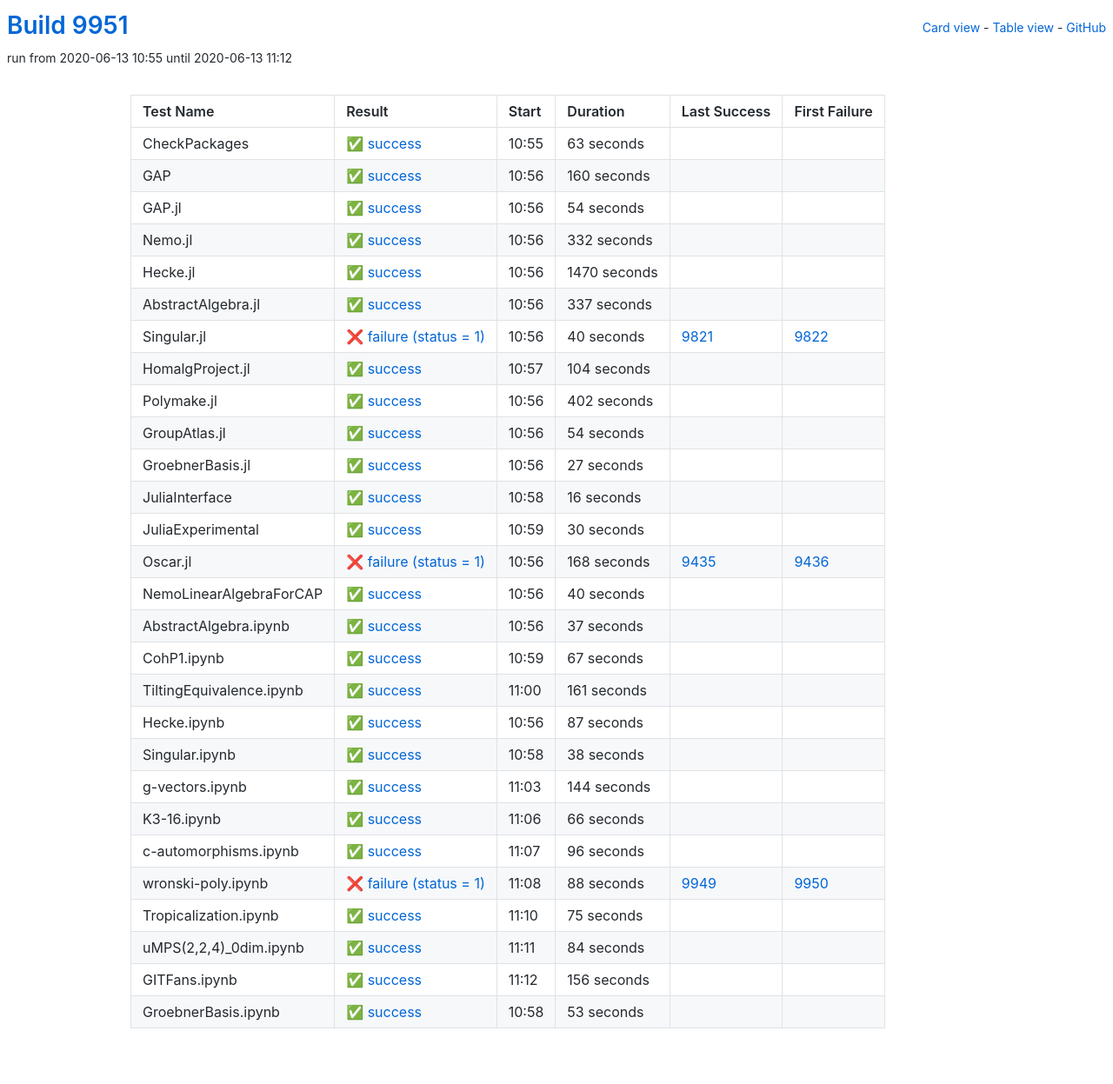
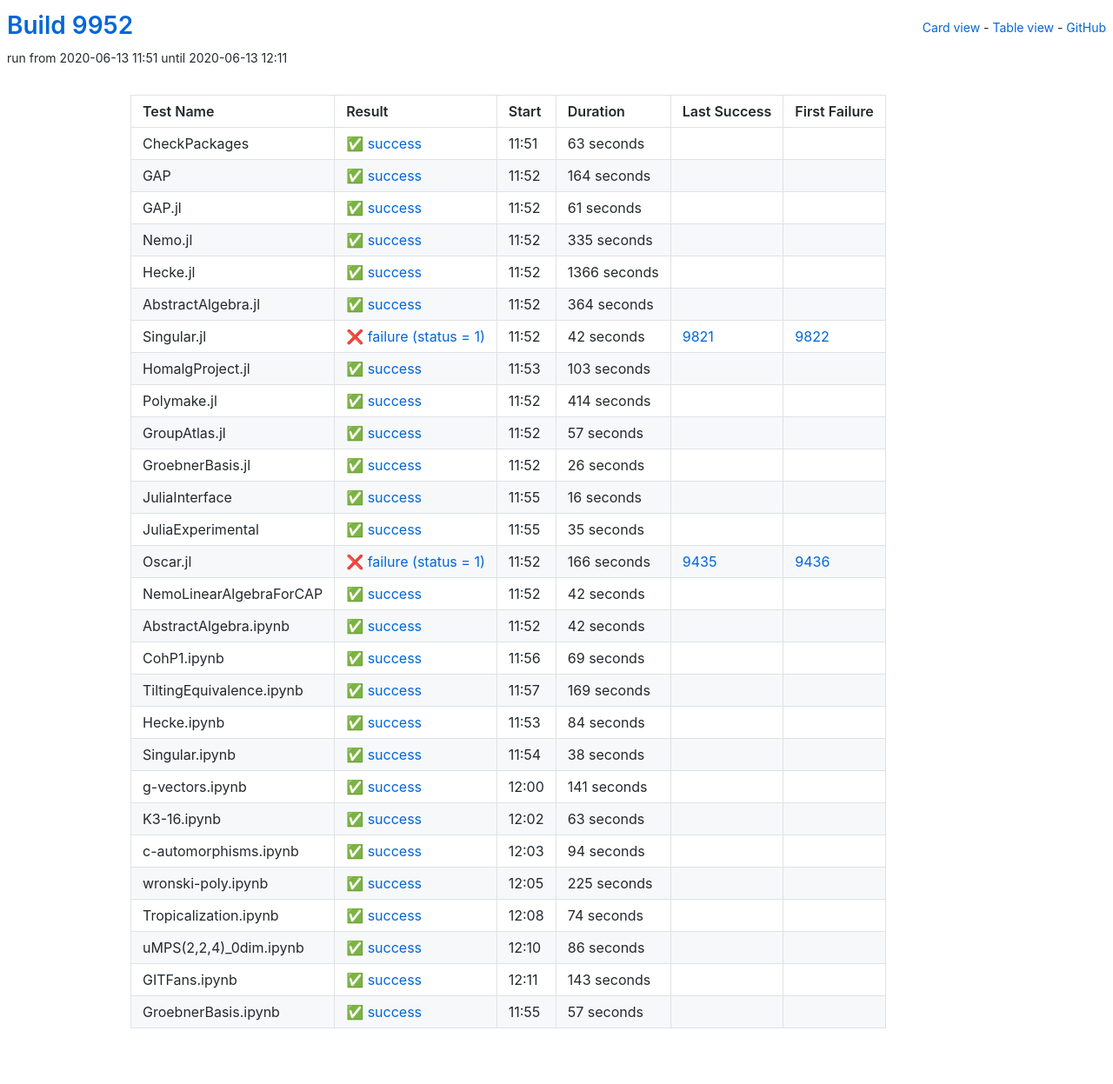
Before and after one commit to oscar-system/oscar-ci-status, a Jekyll site: the page built from table.html, in a window 1280 px wide. Shown: the whole page at 87% size. Built offline with Jekyll 4.4.1, drawn with Linux system fonts in a browser that asks for light colours.

Commit message:
Build #9952

```diff
--- a/_data/ci.yml
+++ b/_data/ci.yml
@@ -1,6 +1,6 @@
 ---
-build: 9951
-build_url: https://oscarci.mathematik.uni-kl.de/job/oscar/9951/
+build: 9952
+build_url: https://oscarci.mathematik.uni-kl.de/job/oscar/9952/
 job: oscar
 organization: oscar-system
 repo: oscar-ci-status
@@ -8,8 +8,8 @@
 tests:
 - name: CheckPackages
   id: checkpackages
-  log: https://oscarci.mathematik.uni-kl.de/job/oscar/9951/artifact/logs/build-9951/CheckPackages.log
-  start: 2020-06-13 10:55
+  log: https://oscarci.mathematik.uni-kl.de/job/oscar/9952/artifact/logs/build-9952/CheckPackages.log
+  start: 2020-06-13 11:51
   success: true
   exitcode: 0
   status: success
@@ -20,128 +20,128 @@
   first_failure_url:
 - name: GAP
   id: gap
-  log: https://oscarci.mathematik.uni-kl.de/job/oscar/9951/artifact/logs/build-9951/GAP.log
-  start: 2020-06-13 10:56
+  log: https://oscarci.mathematik.uni-kl.de/job/oscar/9952/artifact/logs/build-9952/GAP.log
+  start: 2020-06-13 11:52
   success: true
   exitcode: 0
   status: success
-  duration: 160
+  duration: 164
   last_success: false
   last_success_url:
   first_failure: false
   first_failure_url:
 - name: GAP.jl
   id: gap-jl
-  log: https://oscarci.mathematik.uni-kl.de/job/oscar/9951/artifact/logs/build-9951/GAP.jl.log
-  start: 2020-06-13 10:56
+  log: https://oscarci.mathematik.uni-kl.de/job/oscar/9952/artifact/logs/build-9952/GAP.jl.log
+  start: 2020-06-13 11:52
   success: true
   exitcode: 0
   status: success
-  duration: 54
+  duration: 61
   last_success: false
   last_success_url:
   first_failure: false
   first_failure_url:
 - name: Nemo.jl
   id: nemo-jl
-  log: https://oscarci.mathematik.uni-kl.de/job/oscar/9951/artifact/logs/build-9951/Nemo.jl.log
-  start: 2020-06-13 10:56
+  log: https://oscarci.mathematik.uni-kl.de/job/oscar/9952/artifact/logs/build-9952/Nemo.jl.log
+  start: 2020-06-13 11:52
   success: true
   exitcode: 0
   status: success
-  duration: 332
+  duration: 335
   last_success: false
   last_success_url:
   first_failure: false
   first_failure_url:
 - name: Hecke.jl
   id: hecke-jl
-  log: https://oscarci.mathematik.uni-kl.de/job/oscar/9951/artifact/logs/build-9951/Hecke.jl.log
-  start: 2020-06-13 10:56
+  log: https://oscarci.mathematik.uni-kl.de/job/oscar/9952/artifact/logs/build-9952/Hecke.jl.log
+  start: 2020-06-13 11:52
   success: true
   exitcode: 0
   status: success
-  duration: 1470
+  duration: 1366
   last_success: false
   last_success_url:
   first_failure: false
   first_failure_url:
 - name: AbstractAlgebra.jl
   id: abstractalgebra-jl
-  log: https://oscarci.mathematik.uni-kl.de/job/oscar/9951/artifact/logs/build-9951/AbstractAlgebra.jl.log
-  start: 2020-06-13 10:56
+  log: https://oscarci.mathematik.uni-kl.de/job/oscar/9952/artifact/logs/build-9952/AbstractAlgebra.jl.log
+  start: 2020-06-13 11:52
   success: true
   exitcode: 0
   status: success
-  duration: 337
+  duration: 364
   last_success: false
   last_success_url:
   first_failure: false
   first_failure_url:
 - name: Singular.jl
   id: singular-jl
-  log: https://oscarci.mathematik.uni-kl.de/job/oscar/9951/artifact/logs/build-9951/Singular.jl.log
-  start: 2020-06-13 10:56
+  log: https://oscarci.mathematik.uni-kl.de/job/oscar/9952/artifact/logs/build-9952/Singular.jl.log
+  start: 2020-06-13 11:52
   success: false
   exitcode: 1
   status: failure
-  duration: 40
+  duration: 42
   last_success: 9821
   last_success_url: https://oscarci.mathematik.uni-kl.de/job/oscar/9821/
   first_failure: 9822
   first_failure_url: https://oscarci.mathematik.uni-kl.de/job/oscar/9822/
 - name: HomalgProject.jl
   id: homalgproject-jl
-  log: https://oscarci.mathematik.uni-kl.de/job/oscar/9951/artifact/logs/build-9951/HomalgProject.jl.log
-  start: 2020-06-13 10:57
+  log: https://oscarci.mathematik.uni-kl.de/job/oscar/9952/artifact/logs/build-9952/HomalgProject.jl.log
+  start: 2020-06-13 11:53
   success: true
   exitcode: 0
   status: success
-  duration: 104
+  duration: 103
   last_success: false
   last_success_url:
   first_failure: false
   first_failure_url:
 - name: Polymake.jl
   id: polymake-jl
-  log: https://oscarci.mathematik.uni-kl.de/job/oscar/9951/artifact/logs/build-9951/Polymake.jl.log
-  start: 2020-06-13 10:56
+  log: https://oscarci.mathematik.uni-kl.de/job/oscar/9952/artifact/logs/build-9952/Polymake.jl.log
+  start: 2020-06-13 11:52
   success: true
   exitcode: 0
   status: success
-  duration: 402
+  duration: 414
   last_success: false
   last_success_url:
   first_failure: false
   first_failure_url:
 - name: GroupAtlas.jl
   id: groupatlas-jl
-  log: https://oscarci.mathematik.uni-kl.de/job/oscar/9951/artifact/logs/build-9951/GroupAtlas.jl.log
-  start: 2020-06-13 10:56
+  log: https://oscarci.mathematik.uni-kl.de/job/oscar/9952/artifact/logs/build-9952/GroupAtlas.jl.log
+  start: 2020-06-13 11:52
   success: true
   exitcode: 0
   status: success
-  duration: 54
+  duration: 57
   last_success: false
   last_success_url:
   first_failure: false
   first_failure_url:
 - name: GroebnerBasis.jl
   id: groebnerbasis-jl
-  log: https://oscarci.mathematik.uni-kl.de/job/oscar/9951/artifact/logs/build-9951/GroebnerBasis.jl.log
-  start: 2020-06-13 10:56
+  log: https://oscarci.mathematik.uni-kl.de/job/oscar/9952/artifact/logs/build-9952/GroebnerBasis.jl.log
+  start: 2020-06-13 11:52
   success: true
   exitcode: 0
   status: success
-  duration: 27
+  duration: 26
   last_success: false
   last_success_url:
   first_failure: false
   first_failure_url:
 - name: JuliaInterface
   id: juliainterface
-  log: https://oscarci.mathematik.uni-kl.de/job/oscar/9951/artifact/logs/build-9951/JuliaInterface.log
-  start: 2020-06-13 10:58
+  log: https://oscarci.mathematik.uni-kl.de/job/oscar/9952/artifact/logs/build-9952/JuliaInterface.log
+  start: 2020-06-13 11:55
   success: true
   exitcode: 0
   status: success
@@ -152,92 +152,92 @@
   first_failure_url:
 - name: JuliaExperimental
   id: juliaexperimental
-  log: https://oscarci.mathematik.uni-kl.de/job/oscar/9951/artifact/logs/build-9951/JuliaExperimental.log
-  start: 2020-06-13 10:59
+  log: https://oscarci.mathematik.uni-kl.de/job/oscar/9952/artifact/logs/build-9952/JuliaExperimental.log
+  start: 2020-06-13 11:55
   success: true
   exitcode: 0
   status: success
-  duration: 30
+  duration: 35
   last_success: false
   last_success_url:
   first_failure: false
   first_failure_url:
 - name: Oscar.jl
   id: oscar-jl
-  log: https://oscarci.mathematik.uni-kl.de/job/oscar/9951/artifact/logs/build-9951/Oscar.jl.log
-  start: 2020-06-13 10:56
+  log: https://oscarci.mathematik.uni-kl.de/job/oscar/9952/artifact/logs/build-9952/Oscar.jl.log
+  start: 2020-06-13 11:52
   success: false
   exitcode: 1
   status: failure
-  duration: 168
+  duration: 166
   last_success: 9435
   last_success_url: https://oscarci.mathematik.uni-kl.de/job/oscar/9435/
   first_failure: 9436
   first_failure_url: https://oscarci.mathematik.uni-kl.de/job/oscar/9436/
 - name: NemoLinearAlgebraForCAP
   id: nemolinearalgebraforcap
-  log: https://oscarci.mathematik.uni-kl.de/job/oscar/9951/artifact/logs/build-9951/NemoLinearAlgebraForCAP.log
-  start: 2020-06-13 10:56
+  log: https://oscarci.mathematik.uni-kl.de/job/oscar/9952/artifact/logs/build-9952/NemoLinearAlgebraForCAP.log
+  start: 2020-06-13 11:52
   success: true
   exitcode: 0
   status: success
-  duration: 40
+  duration: 42
   last_success: false
   last_success_url:
   first_failure: false
   first_failure_url:
 - name: AbstractAlgebra.ipynb
   id: abstractalgebra-ipynb
-  log: https://oscarci.mathematik.uni-kl.de/job/oscar/9951/artifact/logs/build-9951/AbstractAlgebra.ipynb.log
-  start: 2020-06-13 10:56
+  log: https://oscarci.mathematik.uni-kl.de/job/oscar/9952/artifact/logs/build-9952/AbstractAlgebra.ipynb.log
+  start: 2020-06-13 11:52
   success: true
   exitcode: 0
   status: success
-  duration: 37
+  duration: 42
   last_success: false
   last_success_url:
   first_failure: false
   first_failure_url:
 - name: CohP1.ipynb
   id: cohp1-ipynb
-  log: https://oscarci.mathematik.uni-kl.de/job/oscar/9951/artifact/logs/build-9951/CohP1.ipynb.log
-  start: 2020-06-13 10:59
+  log: https://oscarci.mathematik.uni-kl.de/job/oscar/9952/artifact/logs/build-9952/CohP1.ipynb.log
+  start: 2020-06-13 11:56
   success: true
   exitcode: 0
   status: success
-  duration: 67
+  duration: 69
   last_success: false
   last_success_url:
   first_failure: false
   first_failure_url:
 - name: TiltingEquivalence.ipynb
   id: tiltingequivalence-ipynb
-  log: https://oscarci.mathematik.uni-kl.de/job/oscar/9951/artifact/logs/build-9951/TiltingEquivalence.ipynb.log
-  start: 2020-06-13 11:00
+  log: https://oscarci.mathematik.uni-kl.de/job/oscar/9952/artifact/logs/build-9952/TiltingEquivalence.ipynb.log
+  start: 2020-06-13 11:57
   success: true
   exitcode: 0
   status: success
-  duration: 161
+  duration: 169
   last_success: false
   last_success_url:
   first_failure: false
   first_failure_url:
 - name: Hecke.ipynb
   id: hecke-ipynb
-  log: https://oscarci.mathematik.uni-kl.de/job/oscar/9951/artifact/logs/build-9951/Hecke.ipynb.log
-  start: 2020-06-13 10:56
+  log: https://oscarci.mathematik.uni-kl.de/job/oscar/9952/artifact/logs/build-9952/Hecke.ipynb.log
+  start: 2020-06-13 11:53
   success: true
   exitcode: 0
   status: success
-  duration: 87
+  duration: 84
   last_success: false
   last_success_url:
   first_failure: false
   first_failure_url:
 - name: Singular.ipynb
   id: singular-ipynb
-  log: https://oscarci.mathematik.uni-kl.de/job/oscar/9951/artifact/logs/build-9951/Singular.ipynb.log
-  start: 2020-06-13 10:58
+  log: https://oscarci.mathematik.uni-kl.de/job/oscar/9952/artifact/logs/build-9952/Singular.ipynb.log
+  start: 2020-06-13 11:54
   success: true
   exitcode: 0
   status: success
@@ -248,96 +248,96 @@
   first_failure_url:
 - name: g-vectors.ipynb
   id: g-vectors-ipynb
-  log: https://oscarci.mathematik.uni-kl.de/job/oscar/9951/artifact/logs/build-9951/g-vectors.ipynb.log
-  start: 2020-06-13 11:03
+  log: https://oscarci.mathematik.uni-kl.de/job/oscar/9952/artifact/logs/build-9952/g-vectors.ipynb.log
+  start: 2020-06-13 12:00
   success: true
   exitcode: 0
   status: success
-  duration: 144
+  duration: 141
   last_success: false
   last_success_url:
   first_failure: false
   first_failure_url:
 - name: K3-16.ipynb
   id: k3-16-ipynb
-  log: https://oscarci.mathematik.uni-kl.de/job/oscar/9951/artifact/logs/build-9951/K3-16.ipynb.log
-  start: 2020-06-13 11:06
+  log: https://oscarci.mathematik.uni-kl.de/job/oscar/9952/artifact/logs/build-9952/K3-16.ipynb.log
+  start: 2020-06-13 12:02
   success: true
   exitcode: 0
   status: success
-  duration: 66
+  duration: 63
   last_success: false
   last_success_url:
   first_failure: false
   first_failure_url:
 - name: c-automorphisms.ipynb
   id: c-automorphisms-ipynb
-  log: https://oscarci.mathematik.uni-kl.de/job/oscar/9951/artifact/logs/build-9951/c-automorphisms.ipynb.log
-  start: 2020-06-13 11:07
+  log: https://oscarci.mathematik.uni-kl.de/job/oscar/9952/artifact/logs/build-9952/c-automorphisms.ipynb.log
+  start: 2020-06-13 12:03
   success: true
   exitcode: 0
   status: success
-  duration: 96
+  duration: 94
   last_success: false
   last_success_url:
   first_failure: false
   first_failure_url:
 - name: wronski-poly.ipynb
   id: wronski-poly-ipynb
-  log: https://oscarci.mathematik.uni-kl.de/job/oscar/9951/artifact/logs/build-9951/wronski-poly.ipynb.log
-  start: 2020-06-13 11:08
-  success: false
-  exitcode: 1
-  status: failure
-  duration: 88
-  last_success: 9949
-  last_success_url: https://oscarci.mathematik.uni-kl.de/job/oscar/9949/
-  first_failure: 9950
-  first_failure_url: https://oscarci.mathematik.uni-kl.de/job/oscar/9950/
-- name: Tropicalization.ipynb
-  id: tropicalization-ipynb
-  log: https://oscarci.mathematik.uni-kl.de/job/oscar/9951/artifact/logs/build-9951/Tropicalization.ipynb.log
-  start: 2020-06-13 11:10
+  log: https://oscarci.mathematik.uni-kl.de/job/oscar/9952/artifact/logs/build-9952/wronski-poly.ipynb.log
+  start: 2020-06-13 12:05
   success: true
   exitcode: 0
   status: success
-  duration: 75
+  duration: 225
+  last_success: false
+  last_success_url:
+  first_failure: false
+  first_failure_url:
+- name: Tropicalization.ipynb
+  id: tropicalization-ipynb
+  log: https://oscarci.mathematik.uni-kl.de/job/oscar/9952/artifact/logs/build-9952/Tropicalization.ipynb.log
+  start: 2020-06-13 12:08
+  success: true
+  exitcode: 0
+  status: success
+  duration: 74
   last_success: false
   last_success_url:
   first_failure: false
   first_failure_url:
 - name: uMPS(2,2,4)_0dim.ipynb
   id: umps-2-2-4-0dim-ipynb
-  log: https://oscarci.mathematik.uni-kl.de/job/oscar/9951/artifact/logs/build-9951/uMPS-2-2-4-_0dim.ipynb.log
-  start: 2020-06-13 11:11
+  log: https://oscarci.mathematik.uni-kl.de/job/oscar/9952/artifact/logs/build-9952/uMPS-2-2-4-_0dim.ipynb.log
+  start: 2020-06-13 12:10
   success: true
   exitcode: 0
   status: success
-  duration: 84
+  duration: 86
   last_success: false
   last_success_url:
   first_failure: false
   first_failure_url:
 - name: GITFans.ipynb
   id: gitfans-ipynb
-  log: https://oscarci.mathematik.uni-kl.de/job/oscar/9951/artifact/logs/build-9951/GITFans.ipynb.log
-  start: 2020-06-13 11:12
+  log: https://oscarci.mathematik.uni-kl.de/job/oscar/9952/artifact/logs/build-9952/GITFans.ipynb.log
+  start: 2020-06-13 12:11
   success: true
   exitcode: 0
   status: success
-  duration: 156
+  duration: 143
   last_success: false
   last_success_url:
   first_failure: false
   first_failure_url:
 - name: GroebnerBasis.ipynb
   id: groebnerbasis-ipynb
-  log: https://oscarci.mathematik.uni-kl.de/job/oscar/9951/artifact/logs/build-9951/GroebnerBasis.ipynb.log
-  start: 2020-06-13 10:58
+  log: https://oscarci.mathematik.uni-kl.de/job/oscar/9952/artifact/logs/build-9952/GroebnerBasis.ipynb.log
+  start: 2020-06-13 11:55
   success: true
   exitcode: 0
   status: success
-  duration: 53
+  duration: 57
   last_success: false
   last_success_url:
   first_failure: false
```
Also changed, not shown: README.md.
